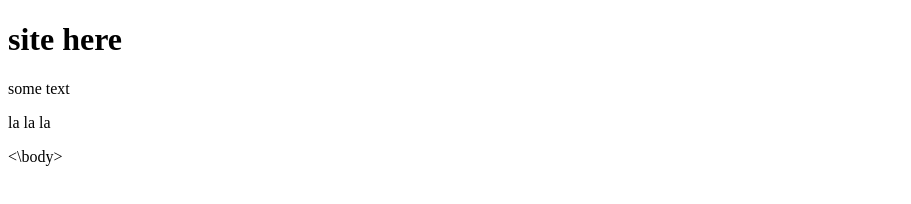
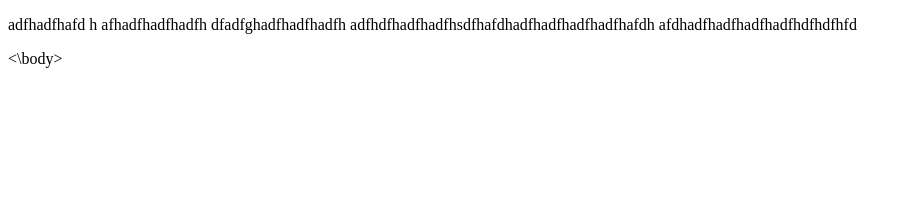
Before and after one commit to Orest416/my-site, a plain HTML site: page index.html in a window 1280 px wide. Shown: the whole page, without its empty margins (0-911 px from the left). Drawn offline with Linux system fonts and the light colour scheme.

Commit message:
third commit

```diff
--- a/index.html
+++ b/index.html
@@ -6,9 +6,7 @@
 	<link rel="skyleshit" href="css/style.css">
 </head>
 <body>
-	<h1>site here</h1>
-	<p>some text</p>
-	<p>la la la</p>
+	<p>adfhadfhafd h afhadfhadfhadfh dfadfghadfhadfhadfh adfhdfhadfhadfhsdfhafdhadfhadfhadfhadfhafdh afdhadfhadfhadfhadfhdfhdfhfd </p>
 
 <\body>
 </html>
```
